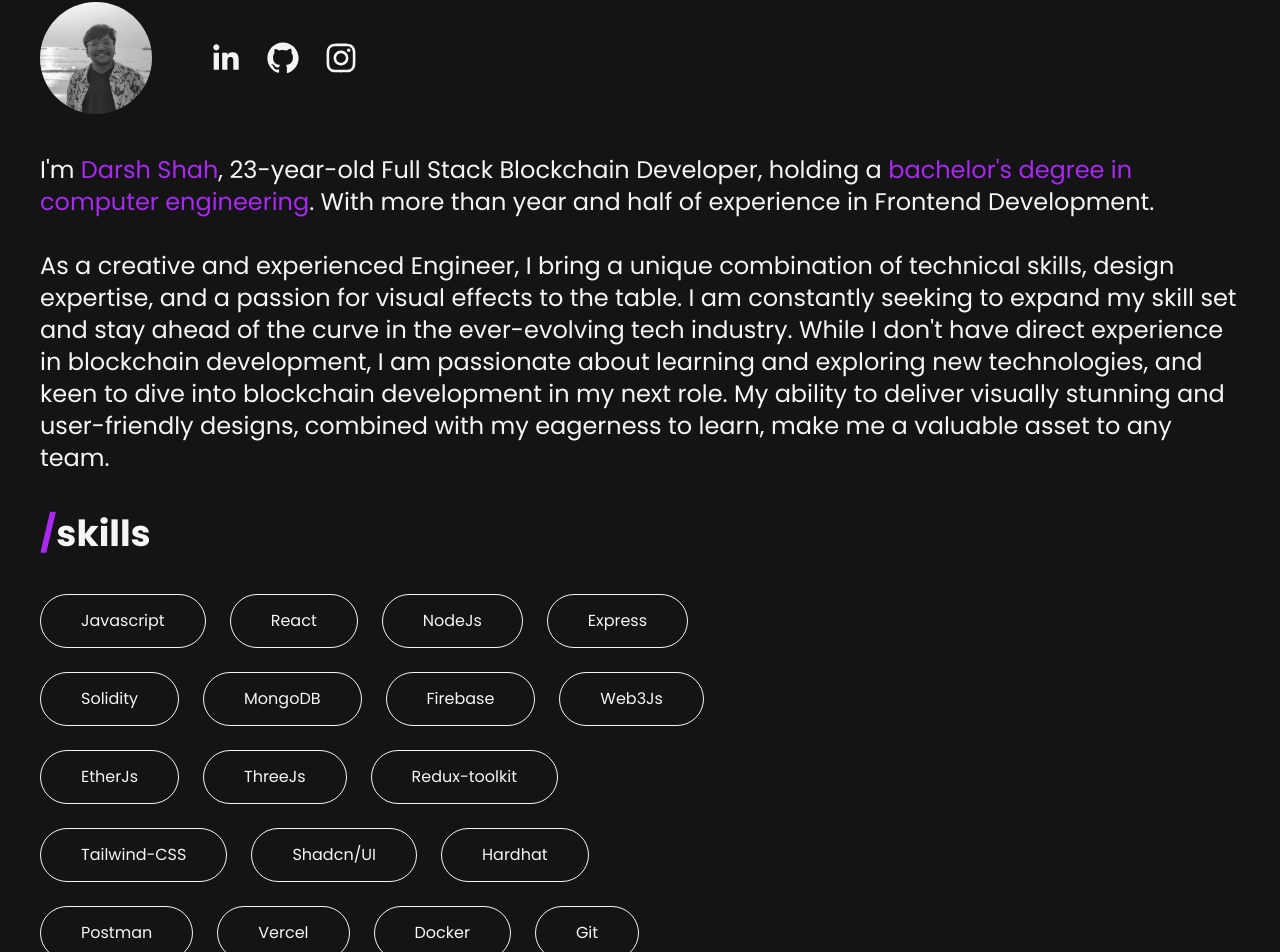
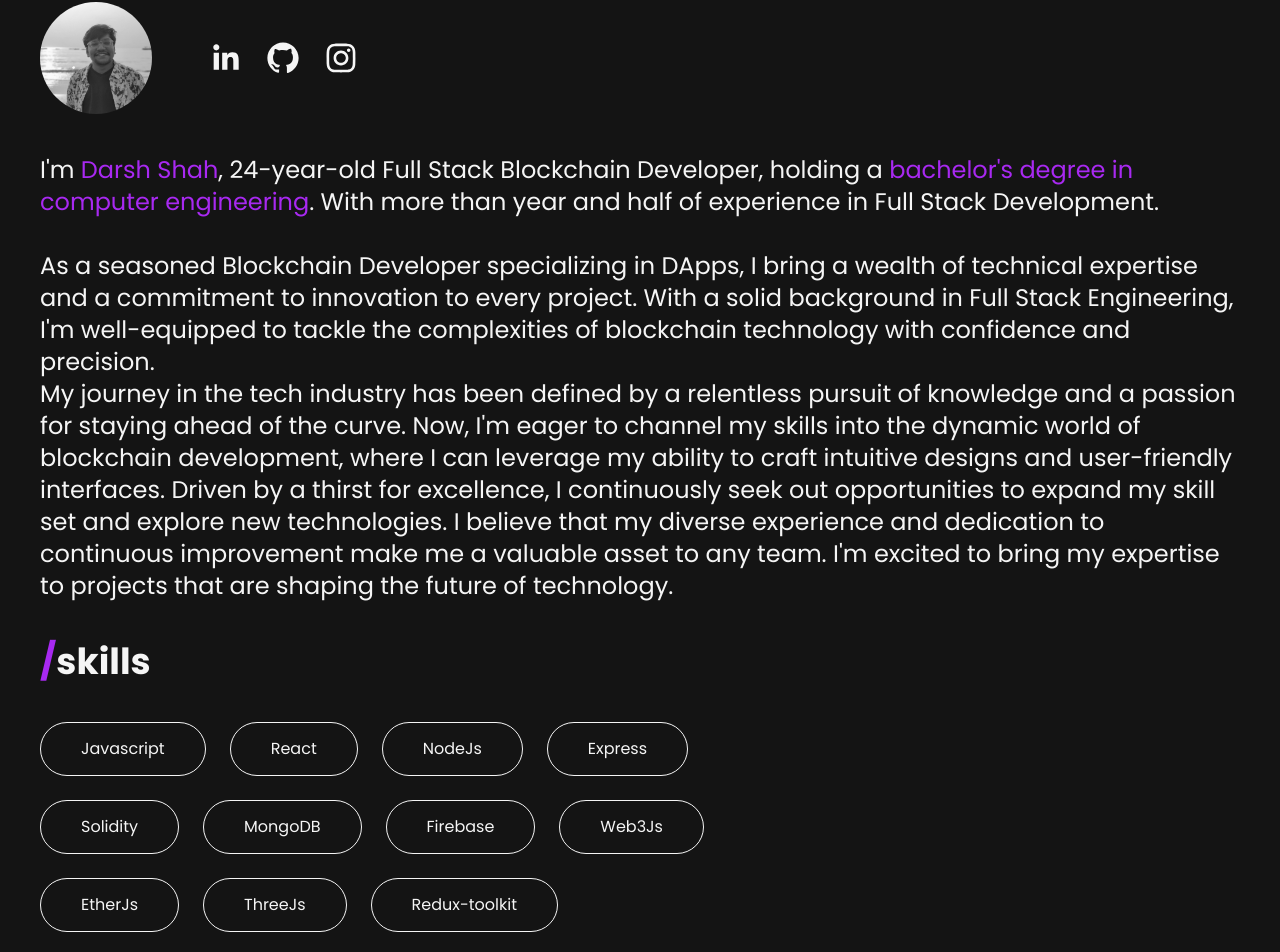
Before and after one commit to Darshhhhh/Portfolio-website, a React (Vite) app: page / in a window 1280 px wide. Shown: the part 1041-1993 px from the top of the page. Built offline with nearby package versions, Linux system fonts and the light colour scheme.

Commit message:
Intro Upddate

```diff
--- a/src/components/About/Intro.jsx
+++ b/src/components/About/Intro.jsx
@@ -124,25 +124,33 @@ function Intro() {
         >
           <p>
             I&apos;m <span className="purple-text">Darsh Shah</span>,
-            23-year-old Full Stack Blockchain Developer, holding a
+            24-year-old Full Stack Blockchain Developer, holding a
             <span className="purple-text">
               {" "}
               bachelor&apos;s degree in computer engineering
             </span>
-            . With more than year and half of experience in Frontend
+            . With more than year and half of experience in Full Stack
             Development.
             <br />
             <br />
-            As a creative and experienced Engineer, I bring a unique
-            combination of technical skills, design expertise, and a passion for
-            visual effects to the table. I am constantly seeking to expand my
-            skill set and stay ahead of the curve in the ever-evolving tech
-            industry. While I don't have direct experience in blockchain
-            development, I am passionate about learning and exploring new
-            technologies, and keen to dive into blockchain development in my
-            next role. My ability to deliver visually stunning and user-friendly
-            designs, combined with my eagerness to learn, make me a valuable
-            asset to any team.
+            As a seasoned Blockchain Developer specializing in DApps, I bring a
+            wealth of technical expertise and a commitment to innovation to
+            every project. With a solid background in Full Stack Engineering,
+            I'm well-equipped to tackle the complexities of blockchain
+            technology with confidence and precision.
+            <br />
+            My journey in the tech industry has been defined by a relentless
+            pursuit of knowledge and a passion for staying ahead of the curve.
+            Now, I'm eager to channel my skills into the dynamic world of
+            blockchain development, where I can leverage my ability to craft
+            intuitive designs and user-friendly
+            <br />
+            interfaces. Driven by a thirst for excellence, I continuously seek
+            out opportunities to expand my skill set and explore new
+            technologies. I believe that my diverse experience and dedication to
+            continuous improvement make me a valuable asset to any team. I'm
+            excited to bring my expertise to projects that are shaping the
+            future of technology.
           </p>
         </motion.div>
         <div className="mt-5 lg:mb-56">
```
